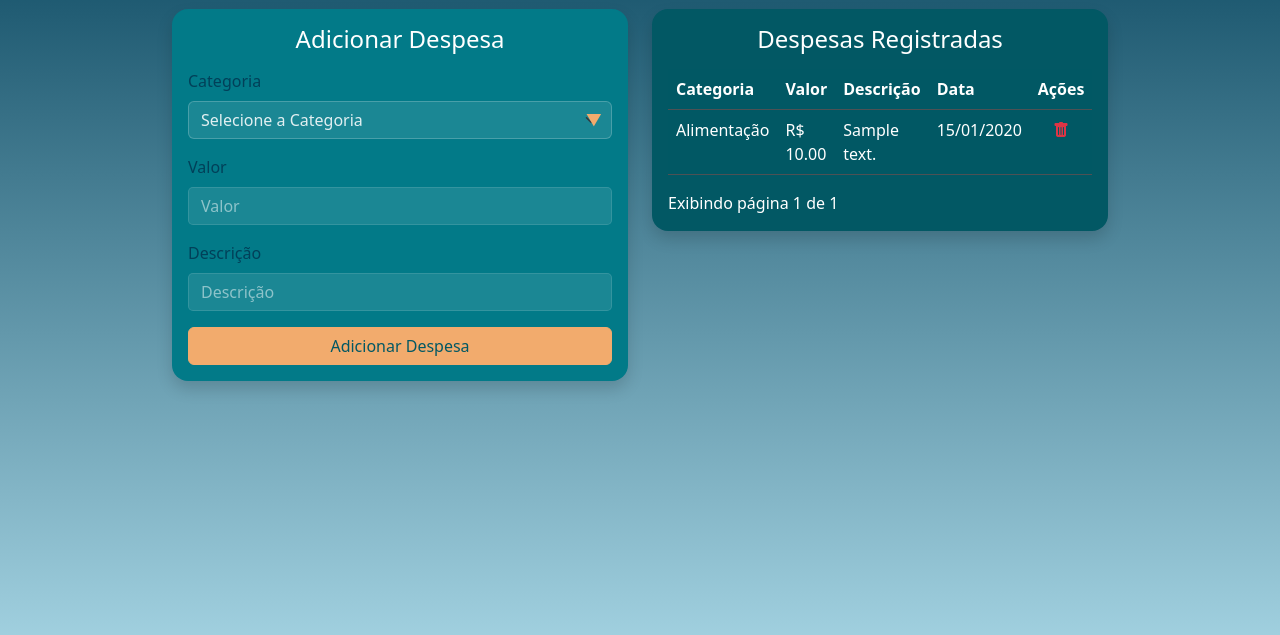
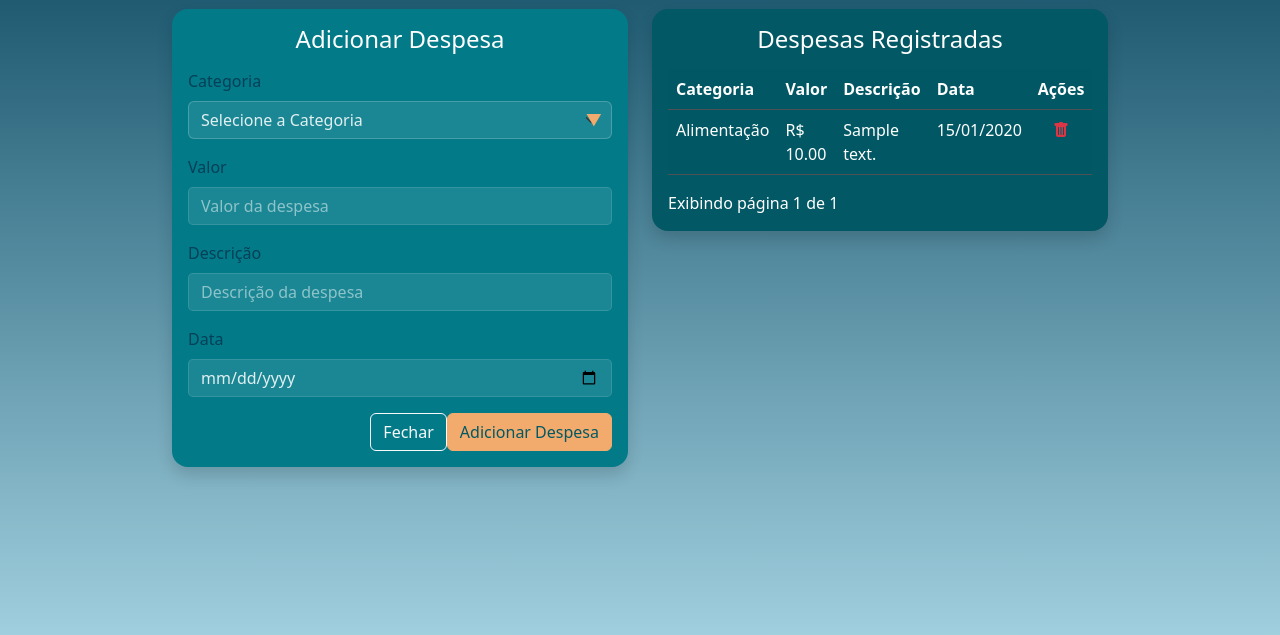
Before and after one commit to Antonio-pf/crud-ihc, a Flask app: page /despesas in a window 1280 px wide. Shown: the part 145-780 px from the top of the page. Run offline with Flask 3, Linux system fonts and the light colour scheme; a user stored in the database is signed in; data comes from the database, SQL or seed files in the repository; tables that the repository leaves empty hold one stand-in row (values such as "Sample post").

Commit message:
feat: added form validation creating expenses

```diff
--- a/saldozen/routes/routes.py
+++ b/saldozen/routes/routes.py
@@ -199,9 +199,10 @@ def expense_page():
     per_page = 10
     page = request.args.get('page', 1, type=int)
     expenses = Expense.query.filter_by(user_id=current_user.id).paginate(page=page, per_page=per_page, error_out=False)
+    formExpense = ExpenseForm()
 
 
-    return render_template("expense/expense.html", expense_types=expense_types, expenses=expenses)
+    return render_template("expense/expense.html", expense_types=expense_types, expenses=expenses, formExpense=formExpense)
 
 @app.route('/export-data')
 @login_required
--- a/saldozen/templates/expense/expense.html
+++ b/saldozen/templates/expense/expense.html
@@ -14,11 +14,14 @@
             <div class="card bg-primary text-white">
                 <div class="card-body">
                     <h2 class="card-title h4 mb-3">Adicionar Despesa</h2>
-                    <form method="POST" class="expense-form">
+                    <form method="POST" action="{{ url_for('add_expense') }}">
+                        <div class="modal-body">
+                            {{ formExpense.hidden_tag() }}
                             <div class="mb-3">
                                 <label for="expense_type_id" class="form-label">Categoria</label>
                                 <div class="select-wrapper">
-                                <select name="expense_type_id" id="expense_type_id" class="form-select" required>
+                                    <select name="expense_type_id" id="expense_type_id" class="form-select bg-light-secondary"
+                                        required>
                                         <option value="">Selecione a Categoria</option>
                                         {% for expense_type in expense_types %}
                                         <option value="{{ expense_type.id }}">{{ expense_type.name }}</option>
@@ -27,14 +30,23 @@
                                 </div>
                             </div>
                             <div class="mb-3">
-                            <label for="amount" class="form-label">Valor</label>
-                            <input type="number" name="amount" id="amount" class="form-control" placeholder="Valor" required>
+                                {{ formExpense.amount.label(class="form-label") }}
+                                {{ formExpense.amount(class="form-control bg-light-secondary", placeholder="Valor da despesa")
+                                }}
                             </div>
                             <div class="mb-3">
-                            <label for="description" class="form-label">Descrição</label>
-                            <input type="text" name="description" id="description" class="form-control" placeholder="Descrição">
+                                {{ formExpense.description.label(class="form-label") }}
+                                {{ formExpense.description(class="form-control bg-light-secondary", placeholder="Descrição da despesa") }}
                             </div>
-                        <button type="submit" class="btn btn-light w-100">Adicionar Despesa</button>
+                            <div class="mb-3">
+                                {{ formExpense.date.label(class="form-label") }}
+                                {{ formExpense.date(class="form-control bg-light-secondary", type="date") }}
+                            </div>
+                        </div>
+                        <div class="modal-footer border-0">
+                            <button type="button" class="btn btn-outline-light" data-bs-dismiss="modal">Fechar</button>
+                            <button type="submit" class="btn btn-light">Adicionar Despesa</button>
+                        </div>
                     </form>
                 </div>
             </div>
```
Lines whose indentation alone changed are shown as unchanged.
